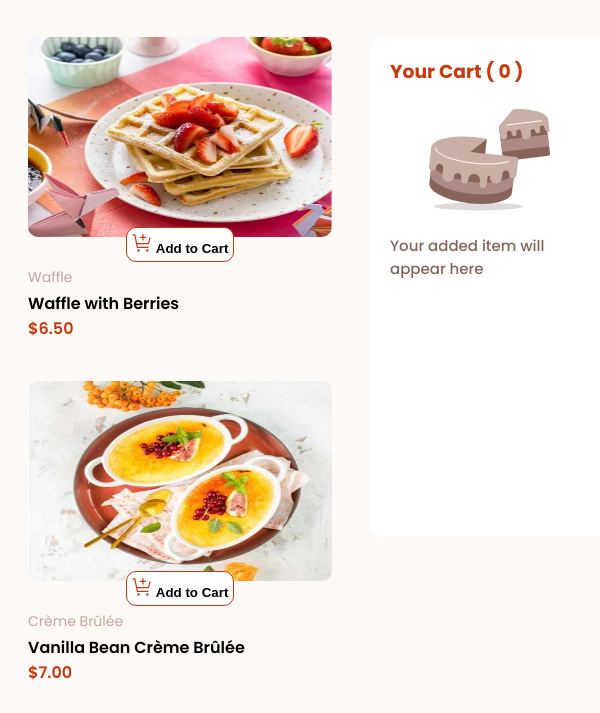
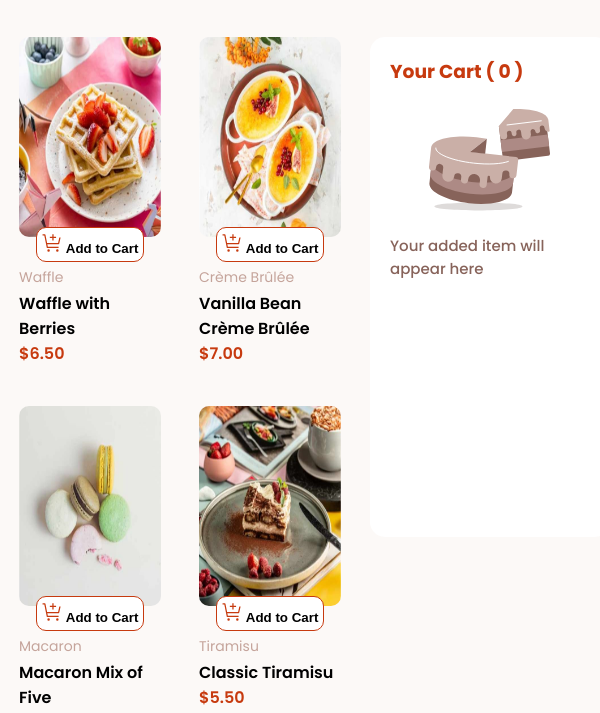
Before and after one commit to comrade-84/dessert-management, a plain HTML site: page index.html in a window 600 px wide. Shown: the part 71-784 px from the top of the page. Drawn offline with Linux system fonts and the light colour scheme.

Commit message:
fix the mobile issue

```diff
--- a/style.css
+++ b/style.css
@@ -391,13 +391,39 @@ h4{
     justify-content: center;
     align-items: center;
 }
-@media screen and (max-width: 768px) {
+/* Mobile View: 320px to 500px */
+@media screen and (min-width: 320px) and (max-width: 690px) {
     .container {
-        grid-template-columns: 60% 40%;
+        grid-template-columns: 1fr; /* Single column layout for mobile */
+        gap: 15px;
+    }
+    .left {
+        grid-template-columns: 1fr; /* Single column for left section */
+        margin-left: 0;
+    }
+    .card {
+        width: 95%;
+        margin: 15px auto;
+    }
+    .right {
+        position: static;
+        width: 100%;
+        margin-top: 20px;
+    }
+    .hoverbtn {
+        font-size: 12px;
+        width: 100%; /* Full width for buttons */
+    }
+}
+
+/* Tablet View: 500px to 768px */
+@media screen and (min-width: 600px) and (max-width: 768px) {
+    .container {
+        grid-template-columns: 60% 40%; /* Two-column layout for tablets */
         gap: 10px;
     }
     .left {
-        grid-template-columns: 1fr;
+        grid-template-columns: 50% 50%; /* Two columns for left section */
         margin-left: 0;
     }
     .card {
@@ -410,7 +436,6 @@ h4{
         margin-top: 20px;
     }
     .hoverbtn {
-        /* width: 100%; */
         font-size: 14px;
     }
 }
```
